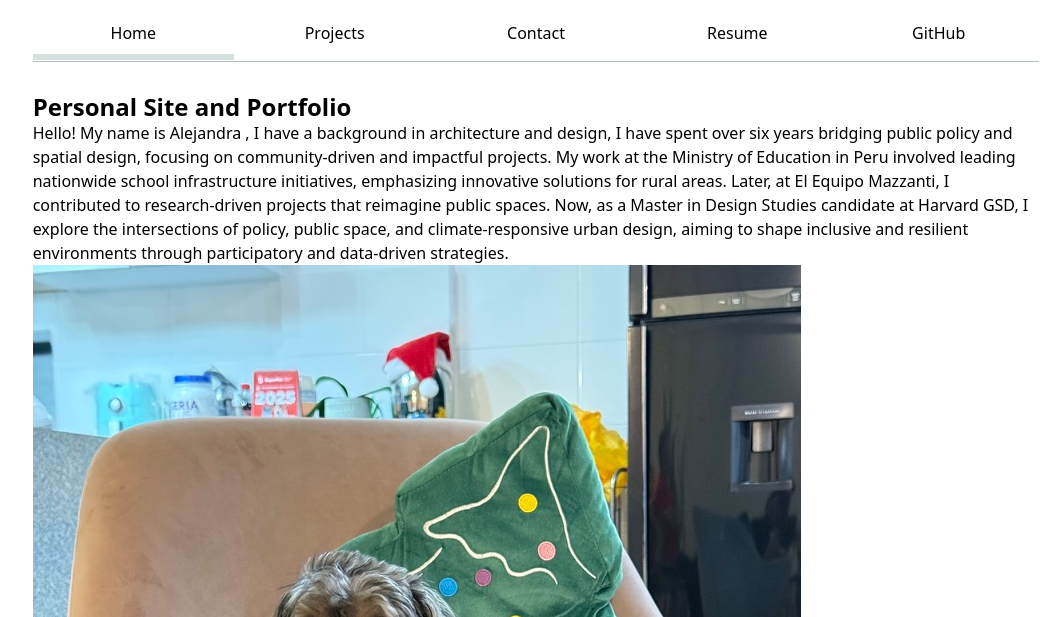
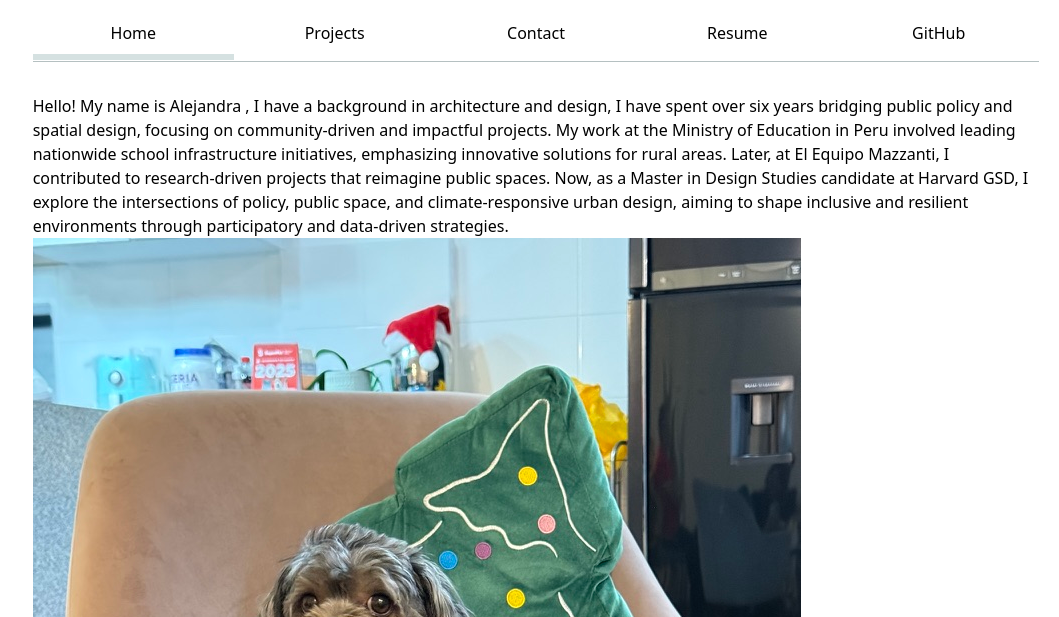
Before and after one commit to MarialeP24/Portfolio, a plain HTML site: page index.html in a window 1280 px wide. Shown: the part 183-800 px from the top of the page, without its empty margins (104-1163 px from the left). Drawn offline with Linux system fonts and the light colour scheme.

Commit message:
completo 2

```diff
--- a/index.html
+++ b/index.html
@@ -17,7 +17,6 @@
         <a href="Resume/index.html">Resume</a>
         <a href="https://github.com/MarialeP24" target="_blank"> GitHub  </a>
     </nav>
-    <h2>Personal Site and Portfolio</h2>
     <p>Hello! My name is Alejandra , I have a background in architecture and design, I have spent over six years bridging public policy and spatial design, focusing on community-driven and impactful projects. My work at the Ministry of Education in Peru involved leading nationwide school infrastructure initiatives, emphasizing innovative solutions for rural areas. Later, at El Equipo Mazzanti, I contributed to research-driven projects that reimagine public spaces. Now, as a Master in Design Studies candidate at Harvard GSD, I explore the intersections of policy, public space, and climate-responsive urban design, aiming to shape inclusive and resilient environments through participatory and data-driven strategies. </p>
     <img src = "Images /Mota.jpeg" alt = "Merry Xmas from Mota">
 </body>
```
